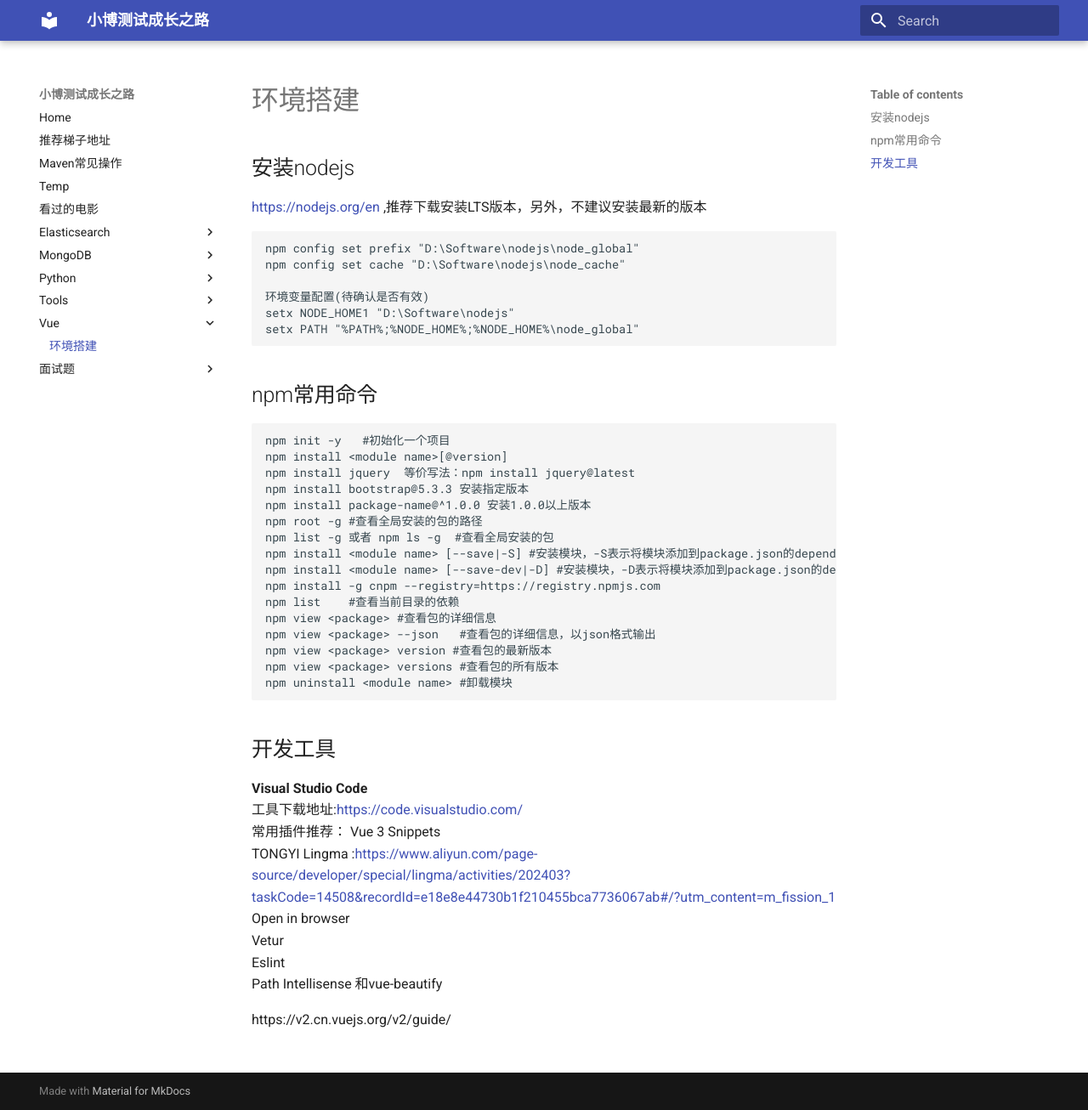
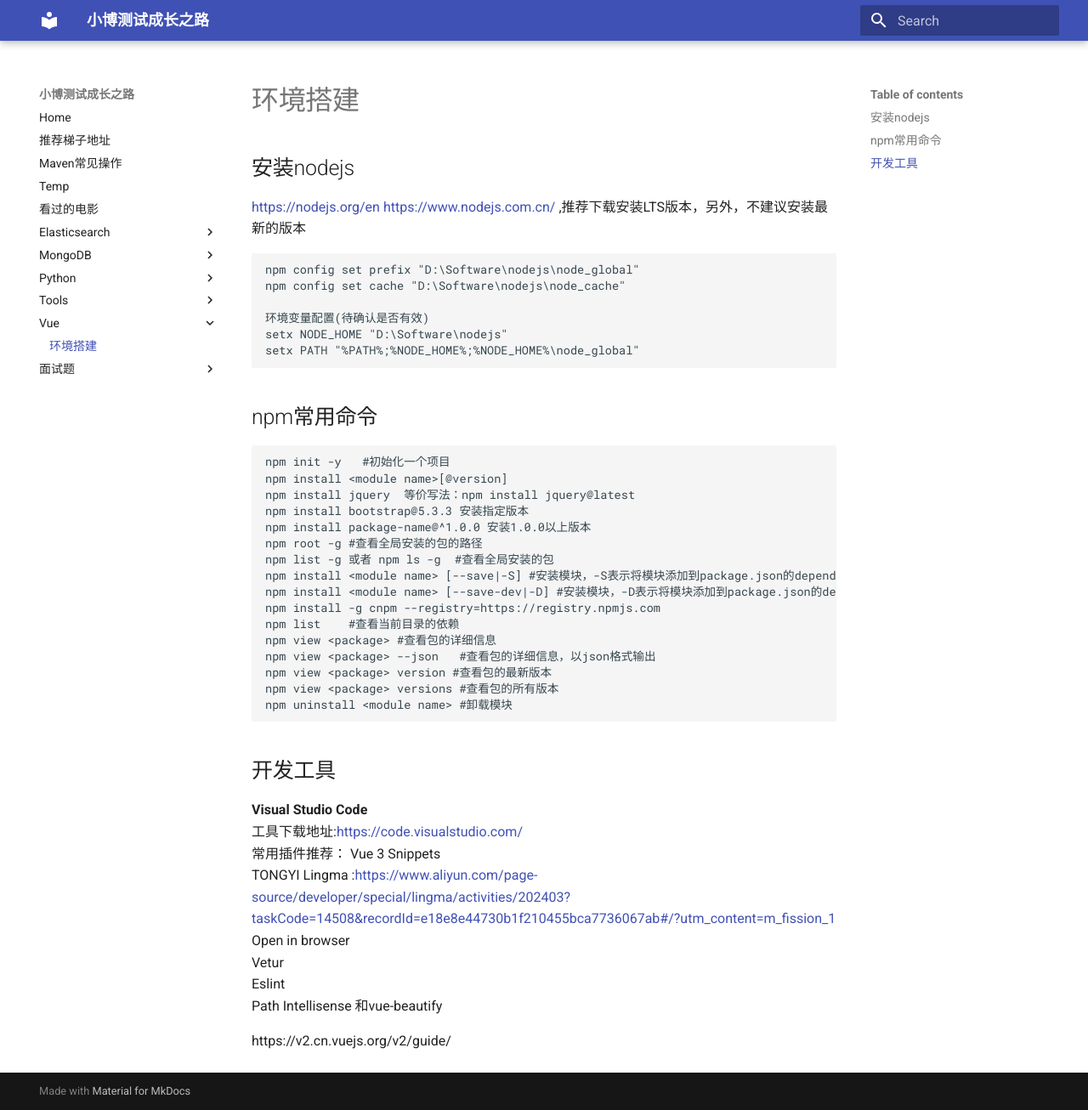
Before and after one commit to xiaobotester/blogs, an MkDocs documentation site: the page built from docs/Vue/环境搭建.md, in a window 1280 px wide and 1306 px high. Shown: the whole window at 85% size. Built offline with MkDocs 1.6.1 and Material for MkDocs 9.7.7, drawn with Linux system fonts in a browser that asks for light colours.

Commit message:
更新文档

````diff
--- a/docs/Vue/环境搭建.md
+++ b/docs/Vue/环境搭建.md
@@ -1,12 +1,14 @@
 ## 安装nodejs
-<https://nodejs.org/en> ,推荐下载安装LTS版本，另外，不建议安装最新的版本
+<https://nodejs.org/en>
+<https://www.nodejs.com.cn/>
+,推荐下载安装LTS版本，另外，不建议安装最新的版本
 
 ```
 npm config set prefix "D:\Software\nodejs\node_global"
 npm config set cache "D:\Software\nodejs\node_cache"
 
 环境变量配置(待确认是否有效)
-setx NODE_HOME1 "D:\Software\nodejs"
+setx NODE_HOME "D:\Software\nodejs"
 setx PATH "%PATH%;%NODE_HOME%;%NODE_HOME%\node_global"
 ```
 
````
Also changed, not shown: docs/面试题/Vue.md (+5 -0 lines).
